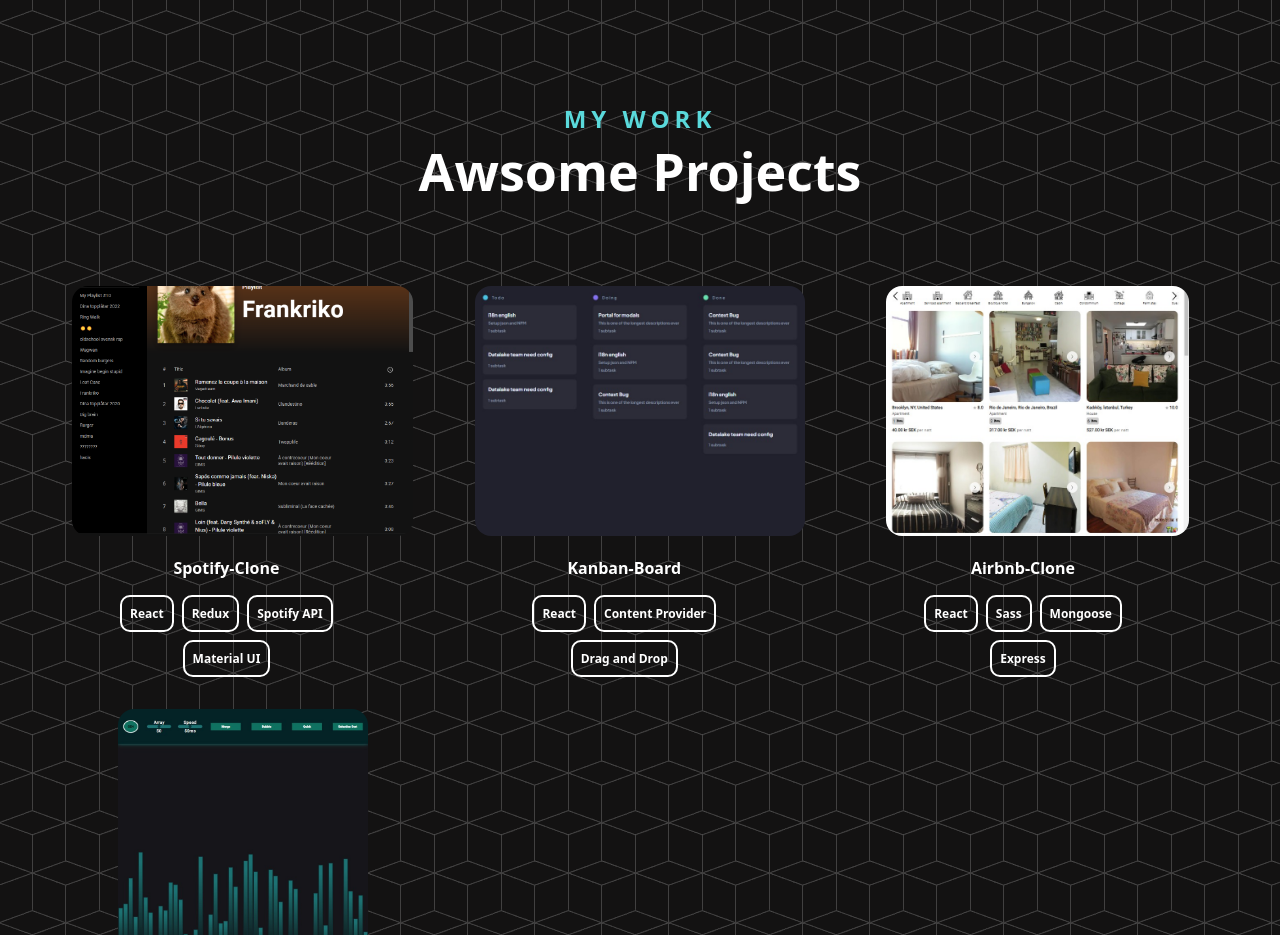
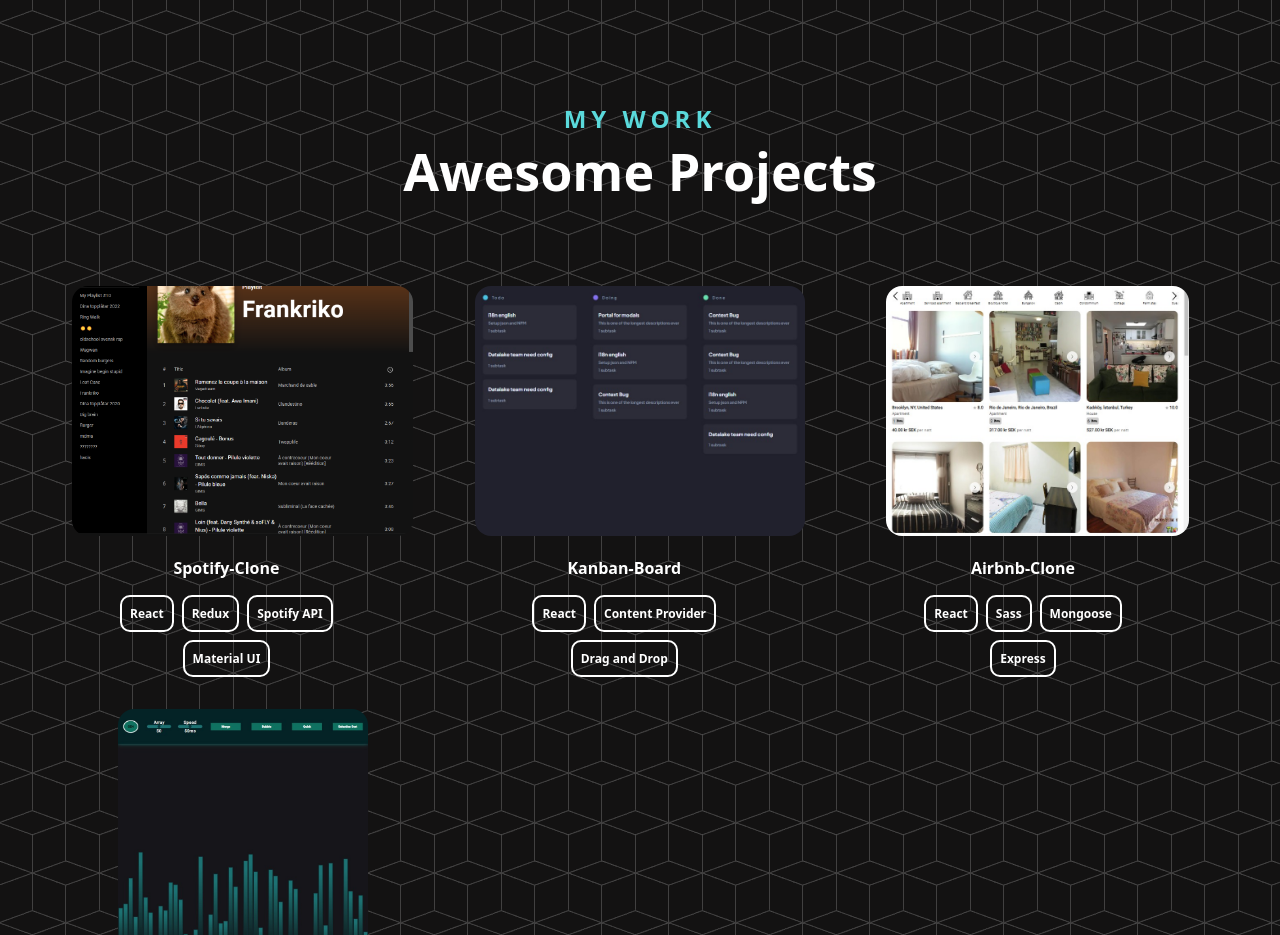
Before and after one commit to Haco11/Portfolio-React, a React (Create React App) app: page / in a window 1280 px wide. Shown: the part 1540-2475 px from the top of the page. Built offline with nearby package versions, Linux system fonts and the light colour scheme.

Commit message:
Fixed typo

```diff
--- a/src/Component/Portfolio/Portfolio.jsx
+++ b/src/Component/Portfolio/Portfolio.jsx
@@ -14,7 +14,7 @@
           whileInView={{ y: [-50, 0], opacity: 1 }}
           className="title">
           <span>My Work</span>
-          <h2>Awsome Projects</h2>
+          <h2>Awesome Projects</h2>
         </motion.div>
         <motion.div
           initial={{ x: 0, opacity: 0 }}
```
